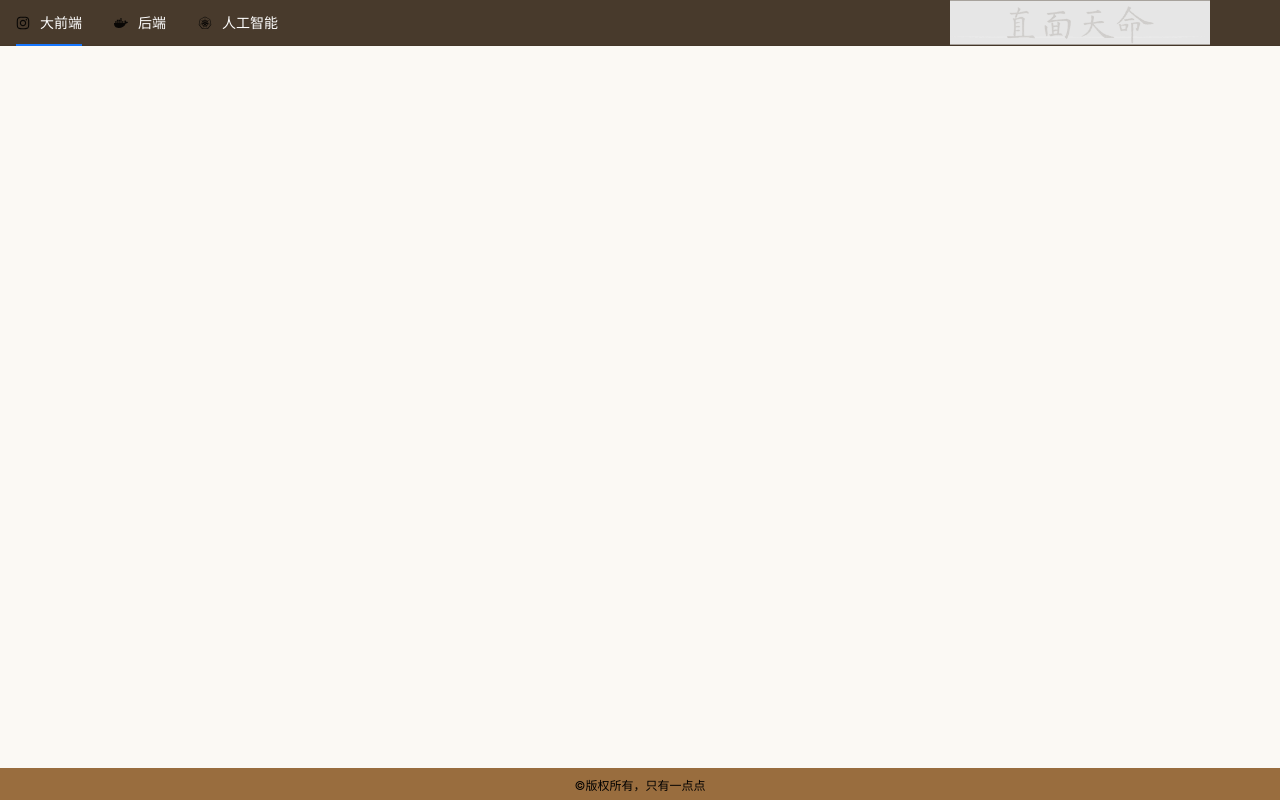
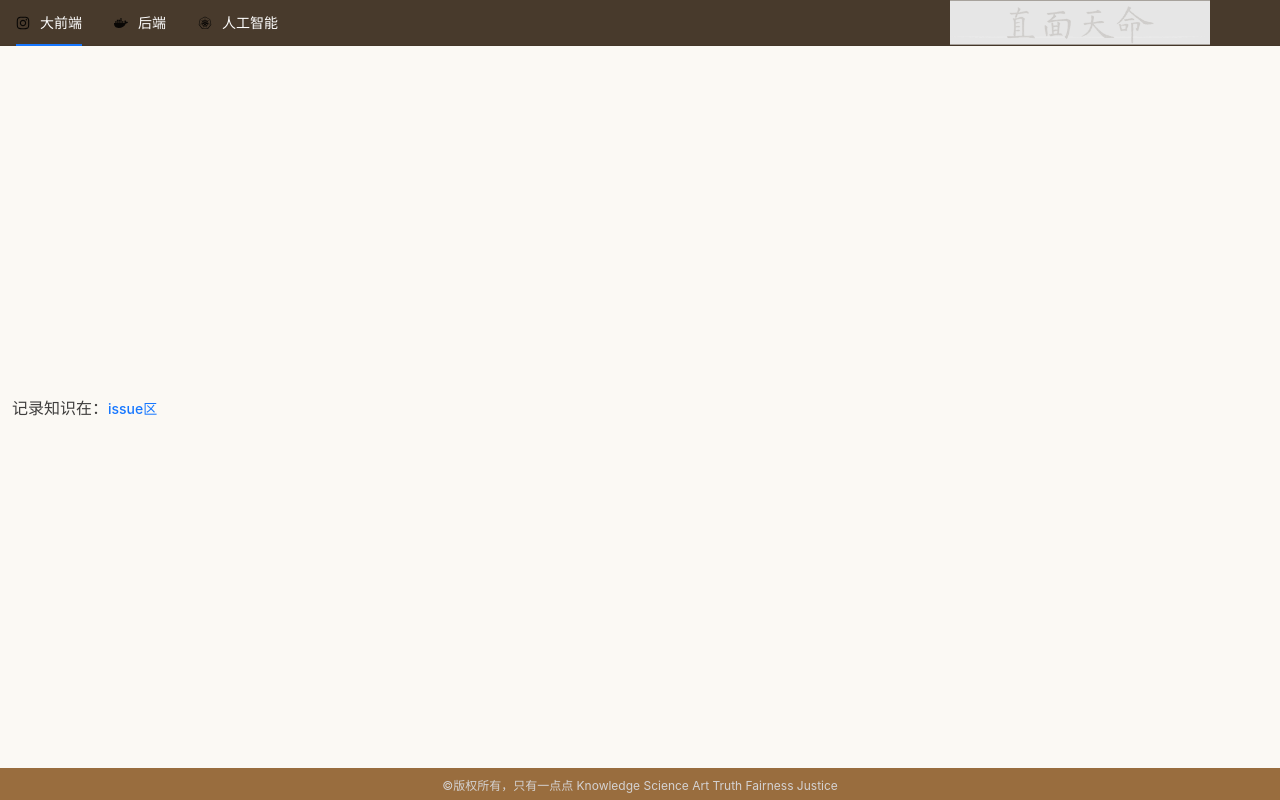
Before and after one commit to javasbot/javasbot.github.io, a React (Vite) app: page / in a window 1280 px wide. Built offline with nearby package versions, Linux system fonts and the light colour scheme.

Commit message:
feat(l): add title

```diff
--- a/src/App.module.less
+++ b/src/App.module.less
@@ -3,6 +3,13 @@ body {
   padding: 0;
   font-family: -apple-system, BlinkMacSystemFont, "Segoe UI", Roboto,
     Oxygen-Sans, Ubuntu, Cantarell, "Helvetica Neue", sans-serif;
+}
+
+.article {
+  padding: 12px;
+  font-size: 16px;
+  font-weight: 500;
+  color: rgb(63, 62, 61);
 }
 
 .App {
@@ -77,7 +84,7 @@ body {
     display: flex;
     align-items: center;
     justify-content: center;
-    color: #000;
+    color: #d4d2d2;
     font-size: 12px;
   }
 }
--- a/src/App.tsx
+++ b/src/App.tsx
@@ -12,7 +12,7 @@ import {
   useLocation,
   useNavigate,
 } from "react-router-dom";
-import { Menu, Tooltip } from "antd";
+import { Menu, Tooltip, Typography } from "antd";
 import classnames from "classnames";
 import style from "./App.module.less";
 
@@ -34,6 +34,8 @@ const items: MenuItem[] = [
     label: <Link to="/ai">人工智能</Link>,
   },
 ];
+
+const { Link: LinkCom } = Typography;
 
 function App() {
   const [current, setCurrent] = useState("");
@@ -70,6 +72,14 @@ function App() {
         )}
         <div className={style.tipImg}></div>
       </header>
+      {pathname === "/" ? (
+        <article className={style.article}>
+          记录知识在：
+          <LinkCom href="https://github.com/javasbot/javasbot.github.io/issues">
+            issue区
+          </LinkCom>
+        </article>
+      ) : (
         <div
           className={classnames(
             style.container,
@@ -78,7 +88,10 @@ function App() {
         >
           <Outlet />
         </div>
-      <footer className={style.footer}>&copy;版权所有，只有一点点</footer>
+      )}
+      <footer className={style.footer}>
+        &copy;版权所有，只有一点点 Knowledge Science Art Truth Fairness Justice
+      </footer>
     </div>
   );
 }
```
Lines whose indentation alone changed are shown as unchanged.
